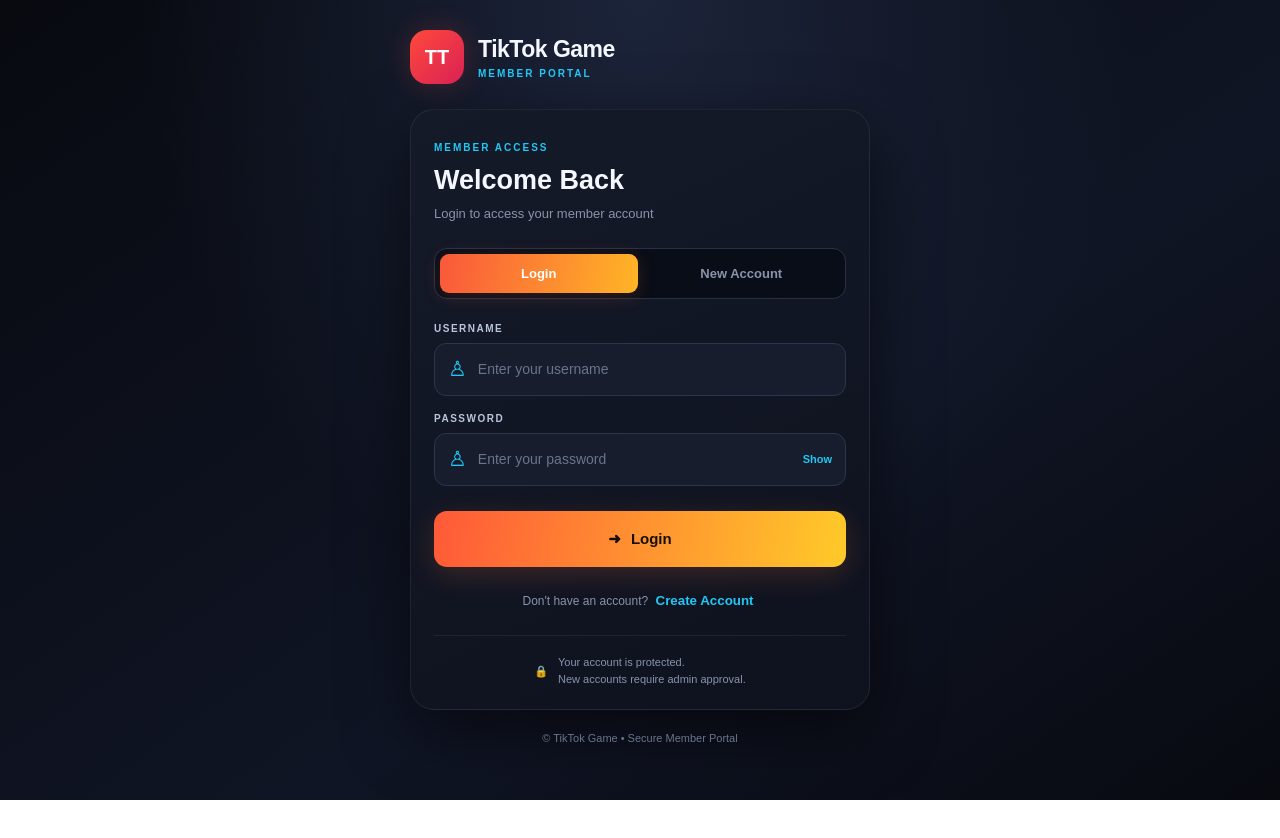
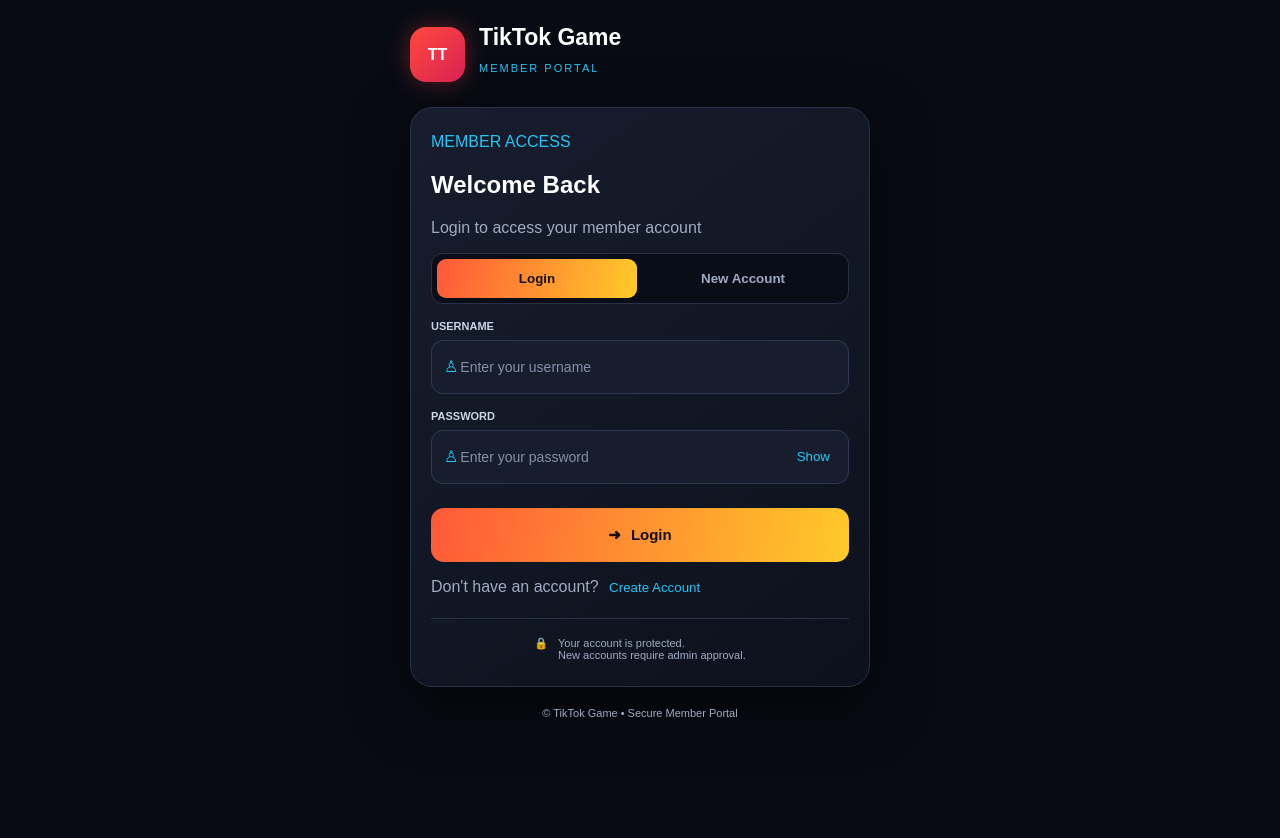
Before and after one commit to Muhammadusman1996/Muhammadusman1996-tiktok-game, a website: page index.html in a window 1280 px wide. Before the commit the page ends 800 px from the top, so only its background shows below. Drawn offline with Linux system fonts and the light colour scheme; no server answers.

Commit message:
Update style.css

```diff
--- a/style.css
+++ b/style.css
@@ -1,298 +1,221 @@
-:root {
-  --bg: #090b12;
-  --panel: #111522;
-  --input: #171d2d;
-  --gold: #ffbd26;
-  --orange: #ff5738;
-  --cyan: #22c7f5;
-  --text: #f5f7ff;
-  --muted: #8993aa;
-  --border: #293147;
-}
-
-* {
-  box-sizing: border-box;
+/* FORCE DARK VIP CUSTOMER PORTAL */
+html,
+body {
+  margin: 0 !important;
+  min-height: 100% !important;
+  background: #080b14 !important;
+  color: #f5f7ff !important;
+  font-family: Arial, Helvetica, sans-serif !important;
 }
 
 body {
-  margin: 0;
-  min-height: 100vh;
-  padding: 30px 16px;
-  font-family: Arial, Helvetica, sans-serif;
-  color: var(--text);
-  background:
-    radial-gradient(ellipse at top, #1c243a 0%, transparent 55%),
-    linear-gradient(145deg, #080a10, #101525 60%, #080a10);
+  min-height: 100vh !important;
+  padding: 24px 14px !important;
 }
 
 .shell {
-  width: 100%;
-  max-width: 460px;
-  margin: 0 auto;
+  width: 100% !important;
+  max-width: 460px !important;
+  margin: 0 auto !important;
 }
 
 .top {
-  display: flex;
-  align-items: center;
-  gap: 14px;
-  margin: 0 0 25px;
+  display: flex !important;
+  align-items: center !important;
+  gap: 14px !important;
+  margin-bottom: 22px !important;
 }
 
 .logo {
-  width: 54px;
-  height: 54px;
-  display: grid;
-  place-items: center;
-  flex-shrink: 0;
-  border-radius: 17px;
-  font-size: 20px;
-  font-weight: 900;
-  color: #fff;
-  background: linear-gradient(135deg, #ff493c, #d92154);
-  box-shadow: 0 0 28px #ff493c35;
+  display: grid !important;
+  place-items: center !important;
+  width: 55px !important;
+  height: 55px !important;
+  border-radius: 16px !important;
+  background: linear-gradient(135deg, #ff493c, #d92154) !important;
+  color: white !important;
+  font-weight: 900 !important;
+  box-shadow: 0 0 25px #ff493c55 !important;
 }
 
 .brand h1 {
-  margin: 0;
-  font-size: 23px;
-  font-weight: 800;
-  letter-spacing: -.5px;
+  color: #ffffff !important;
+  margin: 0 !important;
+  font-size: 23px !important;
 }
 
 .brand p {
-  margin: 5px 0 0;
-  color: var(--cyan);
-  font-size: 10px;
-  font-weight: 700;
-  letter-spacing: 2px;
+  color: #22c7f5 !important;
+  font-size: 11px !important;
+  letter-spacing: 2px !important;
 }
 
 .panel {
-  padding: 27px 23px 20px;
-  border: 1px solid #ffffff12;
-  border-radius: 24px;
-  background: linear-gradient(155deg, #151a29, #0e121e);
-  box-shadow: 0 22px 65px #0008;
+  padding: 25px 20px !important;
+  border: 1px solid #293147 !important;
+  border-radius: 22px !important;
+  background: linear-gradient(145deg, #171d2d, #0d111d) !important;
+  box-shadow: 0 20px 60px #0009 !important;
 }
 
-.welcome {
-  margin-bottom: 23px;
+.welcome h2,
+.member h2 {
+  color: #ffffff !important;
+}
+
+.welcome p,
+.switch-note,
+.security-note,
+footer {
+  color: #a0abc1 !important;
 }
 
 .eyebrow {
-  color: var(--cyan);
-  font-size: 10px;
-  font-weight: 800;
-  letter-spacing: 2px;
-}
-
-.welcome h2 {
-  margin: 10px 0 8px;
-  font-size: 27px;
-}
-
-.welcome p {
-  margin: 0;
-  color: var(--muted);
-  font-size: 13px;
-  line-height: 1.6;
+  color: #22c7f5 !important;
 }
 
 .tabs {
-  display: grid;
-  grid-template-columns: 1fr 1fr;
-  gap: 5px;
-  padding: 5px;
-  margin-bottom: 24px;
-  border: 1px solid var(--border);
-  border-radius: 13px;
-  background: #090d17;
+  display: grid !important;
+  grid-template-columns: 1fr 1fr !important;
+  gap: 6px !important;
+  padding: 5px !important;
+  border: 1px solid #293147 !important;
+  border-radius: 12px !important;
+  background: #090d17 !important;
 }
 
 .tab {
-  padding: 12px 7px;
-  border: 0;
-  border-radius: 9px;
-  color: var(--muted);
-  background: transparent;
-  font-size: 13px;
-  font-weight: 700;
-  cursor: pointer;
+  padding: 12px 5px !important;
+  border: 0 !important;
+  border-radius: 9px !important;
+  background: transparent !important;
+  color: #a0abc1 !important;
+  font-weight: bold !important;
 }
 
 .tab.active {
-  color: #fff;
-  background: linear-gradient(100deg, #fa583b, #ffb526);
-  box-shadow: 0 3px 18px #ff71332b;
+  background: linear-gradient(100deg, #ff5938, #ffca29) !important;
+  color: #16100a !important;
 }
 
 .form label {
-  display: block;
-  margin: 17px 0 9px;
-  color: #bac5d9;
-  font-size: 10px;
-  font-weight: 800;
-  letter-spacing: 1.5px;
+  display: block !important;
+  color: #cbd5e7 !important;
+  margin: 16px 0 8px !important;
+  font-size: 11px !important;
+  font-weight: bold !important;
 }
 
 .input-wrap {
-  display: flex;
-  align-items: center;
-  min-width: 0;
-  height: 53px;
-  padding: 0 13px;
-  border: 1px solid #2b354d;
-  border-radius: 12px;
-  background: var(--input);
-  transition: border-color .2s, box-shadow .2s;
+  display: flex !important;
+  align-items: center !important;
+  height: 52px !important;
+  padding: 0 12px !important;
+  border: 1px solid #303a52 !important;
+  border-radius: 12px !important;
+  background: #171d2d !important;
 }
 
 .input-wrap:focus-within {
-  border-color: var(--cyan);
-  box-shadow: 0 0 0 3px #22c7f51a;
+  border-color: #22c7f5 !important;
+  box-shadow: 0 0 0 3px #22c7f522 !important;
 }
 
 .field-icon {
-  margin-right: 11px;
-  color: var(--cyan);
-  font-size: 21px;
+  color: #22c7f5 !important;
 }
 
 .input-wrap input {
-  width: 100%;
-  min-width: 0;
-  height: 100%;
-  padding: 0;
-  border: 0;
-  outline: 0;
-  color: #fff;
-  background: transparent;
-  font-size: 14px;
+  flex: 1 !important;
+  width: 100% !important;
+  min-width: 0 !important;
+  border: 0 !important;
+  outline: none !important;
+  color: #ffffff !important;
+  background: transparent !important;
+  font-size: 14px !important;
 }
 
 .input-wrap input::placeholder {
-  color: #69758c;
+  color: #8490a8 !important;
 }
 
 .toggle-password {
-  padding: 7px 0 7px 10px;
-  border: 0;
-  color: var(--cyan);
-  background: transparent;
-  font-size: 11px;
-  font-weight: 700;
-  cursor: pointer;
+  border: 0 !important;
+  background: transparent !important;
+  color: #22c7f5 !important;
+  cursor: pointer !important;
 }
 
 .primary {
-  display: flex;
-  justify-content: center;
-  align-items: center;
-  gap: 10px;
-  width: 100%;
-  min-height: 56px;
-  margin-top: 25px;
-  border: 0;
-  border-radius: 13px;
-  color: #17100a;
-  background: linear-gradient(100deg, #ff5938, #ffca29);
-  box-shadow: 0 8px 28px #ff78392e;
-  font-size: 15px;
-  font-weight: 900;
-  cursor: pointer;
-  transition: transform .2s, filter .2s;
-}
-
-.primary:hover {
-  filter: brightness(1.08);
-  transform: translateY(-1px);
-}
-
-.primary:active {
-  transform: scale(.99);
-}
-
-.switch-note {
-  margin: 22px 0 6px;
-  color: var(--muted);
-  text-align: center;
-  font-size: 12px;
+  display: flex !important;
+  justify-content: center !important;
+  align-items: center !important;
+  gap: 10px !important;
+  width: 100% !important;
+  min-height: 54px !important;
+  margin-top: 24px !important;
+  border: 0 !important;
+  border-radius: 13px !important;
+  background: linear-gradient(100deg, #ff5938, #ffca29) !important;
+  color: #17100a !important;
+  font-size: 15px !important;
+  font-weight: 900 !important;
+  cursor: pointer !important;
 }
 
 .text-button {
-  padding: 4px;
-  border: 0;
-  color: var(--cyan);
-  background: transparent;
-  font-weight: 700;
-  cursor: pointer;
+  border: 0 !important;
+  background: transparent !important;
+  color: #22c7f5 !important;
+  cursor: pointer !important;
 }
 
 .message {
-  margin-top: 14px;
-  color: var(--cyan);
-  font-size: 13px;
-  line-height: 1.6;
-  overflow-wrap: anywhere;
+  color: #22c7f5 !important;
+  overflow-wrap: anywhere !important;
 }
 
 .member {
-  margin-top: 20px;
-  padding: 20px;
-  border: 1px solid #293a51;
-  border-radius: 15px;
-  background: #0b1220;
-  overflow-wrap: anywhere;
-}
-
-.member h2 {
-  font-size: 20px;
+  padding: 20px !important;
+  margin-top: 20px !important;
+  border: 1px solid #303a52 !important;
+  border-radius: 14px !important;
+  background: #0b1220 !important;
+  color: #ffffff !important;
 }
 
 .member p {
-  color: #c3cee0;
-  font-size: 13px;
+  color: #cbd5e7 !important;
 }
 
 .member b {
-  color: var(--gold);
-}
-
-.member-icon {
-  color: var(--gold);
-  font-size: 27px;
+  color: #ffbd26 !important;
 }
 
 .secondary {
-  width: 100%;
-  padding: 13px;
-  margin-top: 10px;
-  border: 1px solid var(--border);
-  border-radius: 10px;
-  color: #fff;
-  background: #1a2233;
-  font-weight: 700;
-  cursor: pointer;
+  width: 100% !important;
+  padding: 13px !important;
+  border: 1px solid #303a52 !important;
+  border-radius: 10px !important;
+  background: #1a2233 !important;
+  color: #ffffff !important;
 }
 
 .security-note {
-  display: flex;
-  justify-content: center;
-  align-items: center;
-  gap: 10px;
-  margin-top: 23px;
-  padding-top: 18px;
-  border-top: 1px solid #ffffff10;
-  color: var(--muted);
-  font-size: 11px;
-  line-height: 1.6;
+  display: flex !important;
+  justify-content: center !important;
+  gap: 10px !important;
+  padding-top: 18px !important;
+  margin-top: 22px !important;
+  border-top: 1px solid #293147 !important;
+  font-size: 11px !important;
 }
 
 footer {
-  padding: 22px 5px 5px;
-  color: #69758c;
-  text-align: center;
-  font-size: 11px;
+  padding: 20px 5px !important;
+  text-align: center !important;
+  font-size: 11px !important;
 }
 
 .hidden {
@@ -300,20 +223,16 @@
 }
 
 button:focus-visible {
-  outline: 2px solid var(--cyan);
-  outline-offset: 3px;
+  outline: 2px solid #22c7f5 !important;
+  outline-offset: 3px !important;
 }
 
 @media (max-width: 380px) {
   body {
-    padding: 18px 10px;
+    padding: 16px 9px !important;
   }
 
   .panel {
-    padding: 22px 15px 17px;
-  }
-
-  .welcome h2 {
-    font-size: 24px;
+    padding: 21px 14px !important;
   }
 }
```
